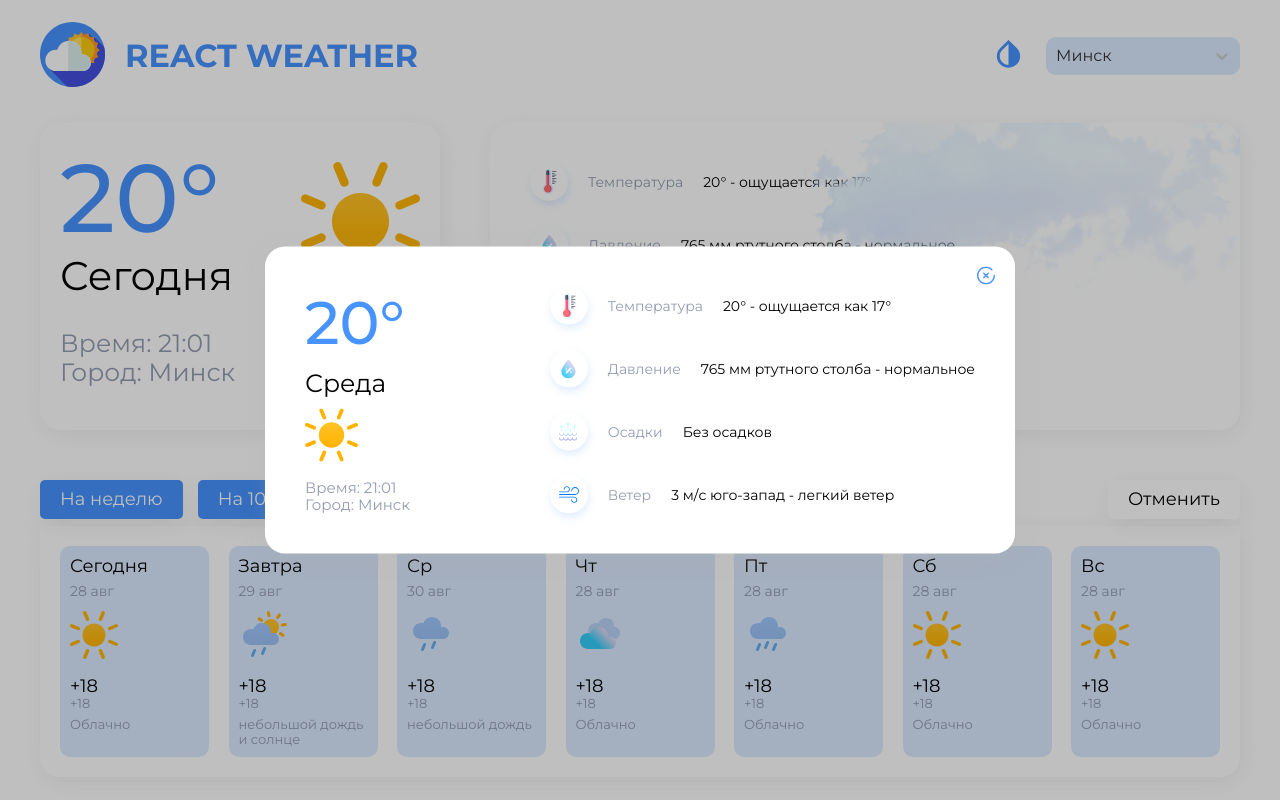
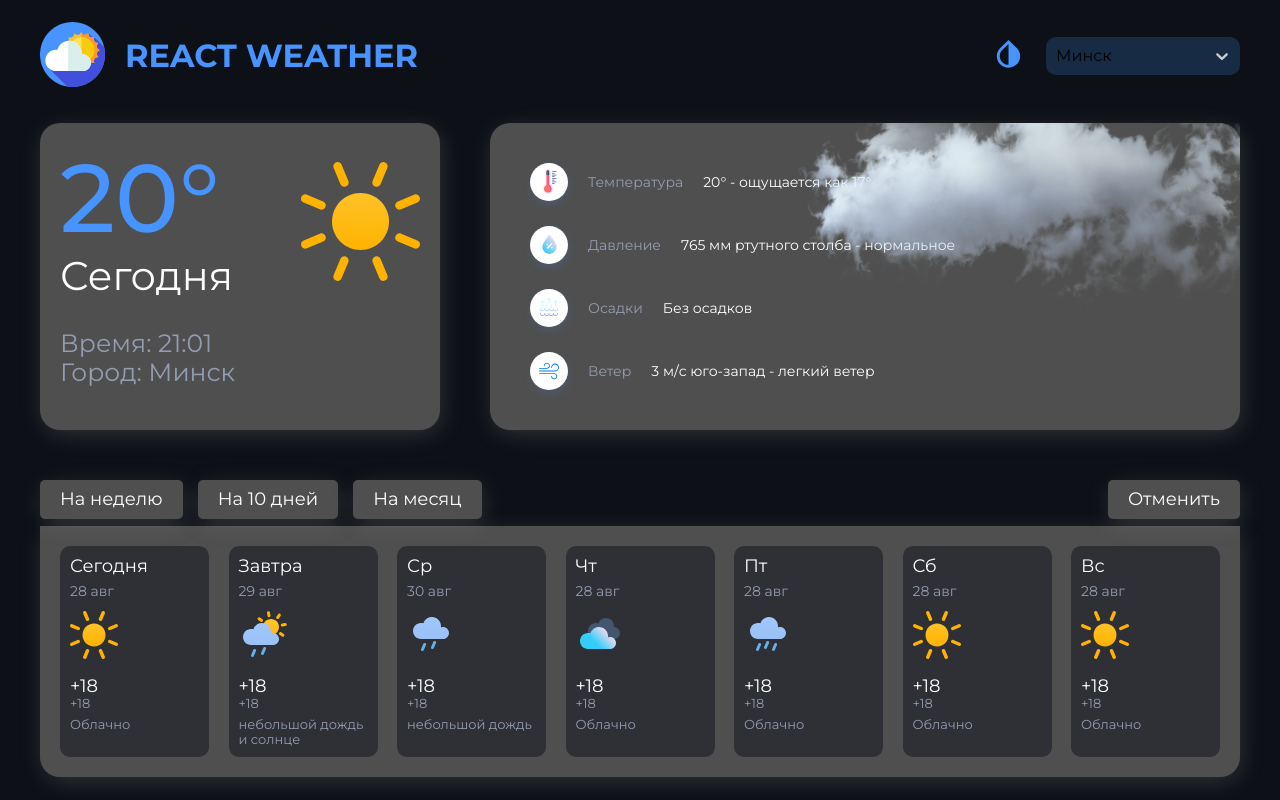
Before and after one commit to dimaurbanovich/weather, a React (Create React App) app: page / in a window 1280 px wide. Built offline with nearby package versions, Linux system fonts and the light colour scheme.

Commit message:
added dark theme in css

```diff
--- a/src/App.tsx
+++ b/src/App.tsx
@@ -8,7 +8,7 @@
 function App() {
   return (
     <>
-      <Popup />
+      {/* <Popup /> */}
       <div className="container">
         <Header />
         <Routes>
--- a/src/pages/Home/components/Days/Days.module.scss
+++ b/src/pages/Home/components/Days/Days.module.scss
@@ -6,7 +6,7 @@
   flex-wrap: wrap;
   padding: 20px;
   width: 100%;
-  background-color: $light-background;
+  background-color: var(#{--components-background-default});
   box-shadow: $box-shadow;
   border-radius: 0 0 $border-radius $border-radius;
 }
@@ -14,7 +14,7 @@
 .card {
   display: flex;
   flex-direction: column;
-  background: rgba(71, 147, 255, 0.2);
+  background: var(#{--card-background-default});
   border-radius: 10px;
   padding: 10px;
   width: 149px;
@@ -24,6 +24,7 @@
   .day {
     margin-bottom: 7px;
     font-size: 18px;
+    color: var(#{--text-color-default});
   }
   .day__info {
     font-size: 14px;
@@ -35,6 +36,7 @@
   }
   .temp__day {
     font-size: 18px;
+    color: var(#{--text-color-default});
   }
   .temp__night {
     font-size: 13px;
@@ -47,7 +49,7 @@
   }
 
   &:hover {
-    box-shadow: 0px 3px 20px rgba(147, 144, 144, 0.28);
+    box-shadow: var(#{--card-shadow-default});
   }
 }
 
@@ -63,15 +65,15 @@
   border: none;
   border-radius: 5px;
   padding: 9px 20px;
-  background-color: $light-background;
-  color: $light-color;
+  background-color: var(#{--components-background-default});
+  color: var(#{--text-color-default});
   font-size: 18px;
   cursor: pointer;
-}
-.tab {
-  margin-right: 15px;
   &.active {
     background-color: $primary-color;
     color: #fff;
   }
 }
+.tab {
+  margin-right: 15px;
+}
--- a/src/pages/Home/components/Days/Tabs.tsx
+++ b/src/pages/Home/components/Days/Tabs.tsx
@@ -19,7 +19,7 @@
     <div className={s.tabs}>
       <div className={s.tabs_wrapper}>
         {tabs.map((tab) => (
-          <button className={`${s.tab} ${s.active}`} key={tab.value}>
+          <button className={`${s.tab}`} key={tab.value}>
             {tab.value}
           </button>
         ))}
--- a/src/pages/Home/components/ThisDay/ThisDay.module.scss
+++ b/src/pages/Home/components/ThisDay/ThisDay.module.scss
@@ -4,7 +4,7 @@
   padding: 20px;
   max-width: 400px;
   width: 100%;
-  background: $light-background;
+  background: var(#{--components-background-default});
   box-shadow: $box-shadow;
   border-radius: $border-radius;
 }
@@ -27,7 +27,7 @@
   .tomorrow {
     font-weight: 400;
     font-size: 40px;
-    color: $light-color;
+    color: var(#{--text-color-default})
   }
   .temperature,
   .tomorrow {
--- a/src/pages/Home/components/ThisDayInfo/ThisDayInfo.module.scss
+++ b/src/pages/Home/components/ThisDayInfo/ThisDayInfo.module.scss
@@ -7,7 +7,7 @@
   width: 100%;
   box-shadow: $box-shadow;
   border-radius: $border-radius;
-  background: $light-background;
+  background: var(#{--components-background-default})
 }
 
 .item {
--- a/src/shared/Header/Header.module.scss
+++ b/src/shared/Header/Header.module.scss
@@ -28,6 +28,7 @@
     width: 35px;
     height: 35px;
   }
+  cursor: pointer;
 }
 
 .title {
--- a/src/shared/Header/Header.tsx
+++ b/src/shared/Header/Header.tsx
@@ -15,12 +15,16 @@
   const colourStyles = {
     control: (styles: any) => ({
       ...styles,
-      backgroundColor: 'rgba(71, 147, 255, 0.2)',
+      backgroundColor: 0 ? '#4F4F4F' : 'rgba(71, 147, 255, 0.2)',
       width: '194px',
       height: '37px',
       border: 'none',
       borderRadius: '10px',
       zIndex: 100,
+    }),
+    singleValue: (styles: any) => ({
+      ...styles,
+      color: 0 ? '#fff' : '#000',
     }),
   };
 
--- a/src/styles/index.scss
+++ b/src/styles/index.scss
@@ -9,6 +9,7 @@
 
 body {
   font-family: 'Montserrat', sans-serif;
+  background: var(#{--body-background-default})
 }
 
 .container {
--- a/src/styles/variables.scss
+++ b/src/styles/variables.scss
@@ -1,6 +1,47 @@
+$primary-color: #4793ff;
 $light-background: #fff;
 $box-shadow: 2px 5px 25px -3px rgba(180, 180, 180, 0.25);
 $border-radius: 20px;
-$primary-color: #4793ff;
-$light-color: #000000;
+
+$light-color: #000;
+$dark-color: #fff;
 $base-color: #939cb0;
+
+$body-background-dark: #0d1117;
+$body-background-light: #fff;
+
+$components-background-dark: #4f4f4f;
+$components-background-light: #fff;
+
+$card-background-light: rgba(71, 147, 255, 0.2);
+$card-background-dark: #2e3035;
+
+$card-box-shadow-light: 0px 3px 20px rgba(147, 144, 144, 0.28);
+$card-box-shadow-dark: 0px 3px 20px rgba(5, 5, 5, 0.28);
+
+:root {
+  //body-background
+  --body-background-dark: #{$body-background-dark};
+  --body-background-light: #{$body-background-light};
+  --body-background-default: var(#{--body-background-dark});
+
+  //components-background
+  --components-background-dark: #{$components-background-dark};
+  --components-background-light: #{$components-background-light};
+  --components-background-default: var(#{--components-background-dark});
+
+  //card-background
+  --card-background-dark: #{$card-background-dark};
+  --card-background-light: #{$card-background-light};
+  --card-background-default: var(#{--card-background-dark});
+
+  //card-shadow
+  --card-shadow-dark: #{$card-box-shadow-dark};
+  --card-shadow-light: #{$card-box-shadow-light};
+  --card-shadow-default: var(#{--card-shadow-dark});
+
+  //text
+  --text-color-dark: #{$dark-color};
+  --text-color-light: #{$light-color};
+  --text-color-default: var(#{--text-color-dark});
+}
```
